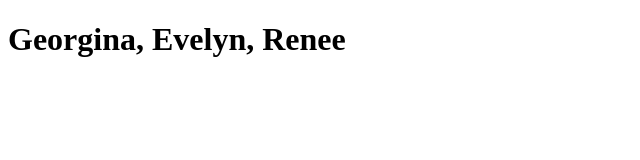
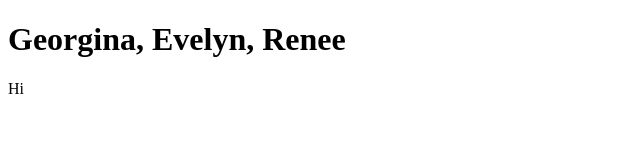
Before and after one commit to renee-h710/team, a plain HTML site: page index.html in a window 1280 px wide. Shown: the full height of the page, 0-640 px from the left. Drawn offline with Linux system fonts and the light colour scheme.

Commit message:
modified:   index.html

```diff
--- a/index.html
+++ b/index.html
@@ -8,6 +8,10 @@
 
 <body>
     <h1> Georgina, Evelyn, Renee</h1>
+
+    <p>
+        Hi
+    </p>
 </body>
 
 </html>
```
